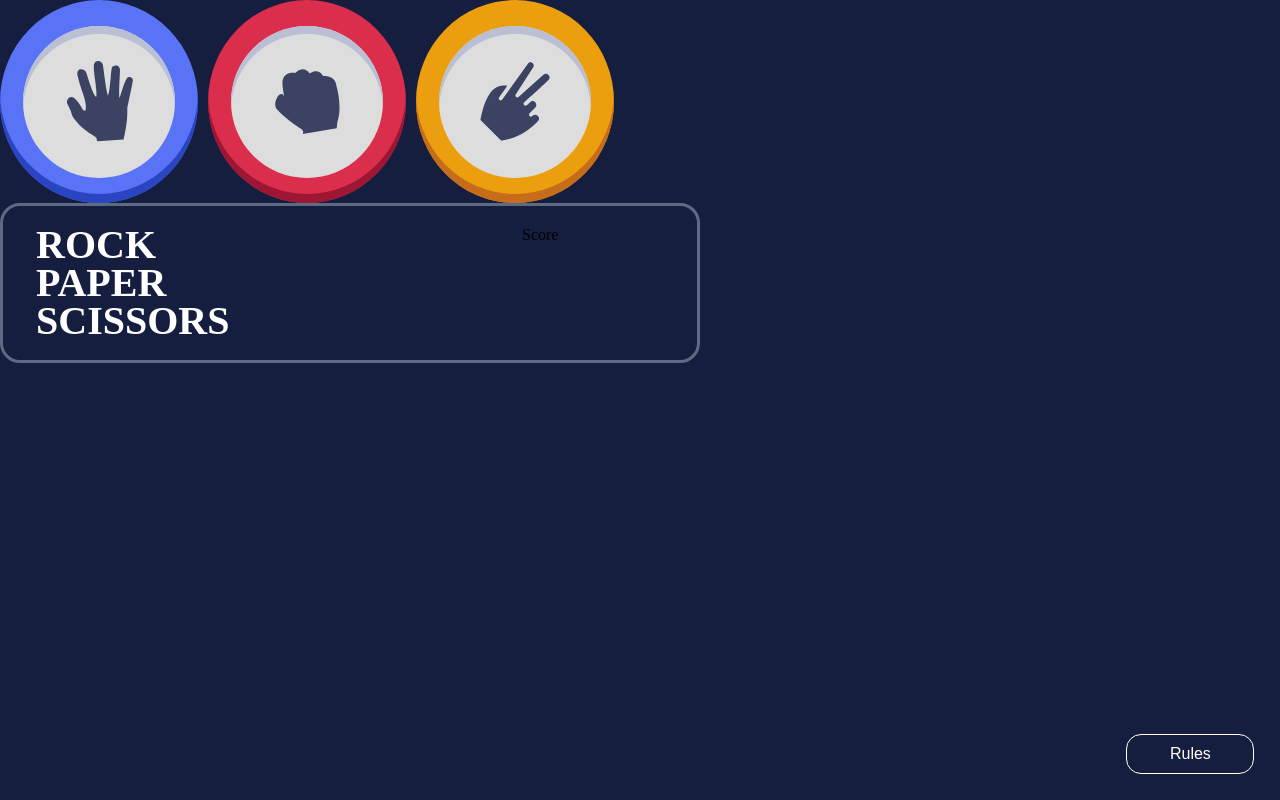
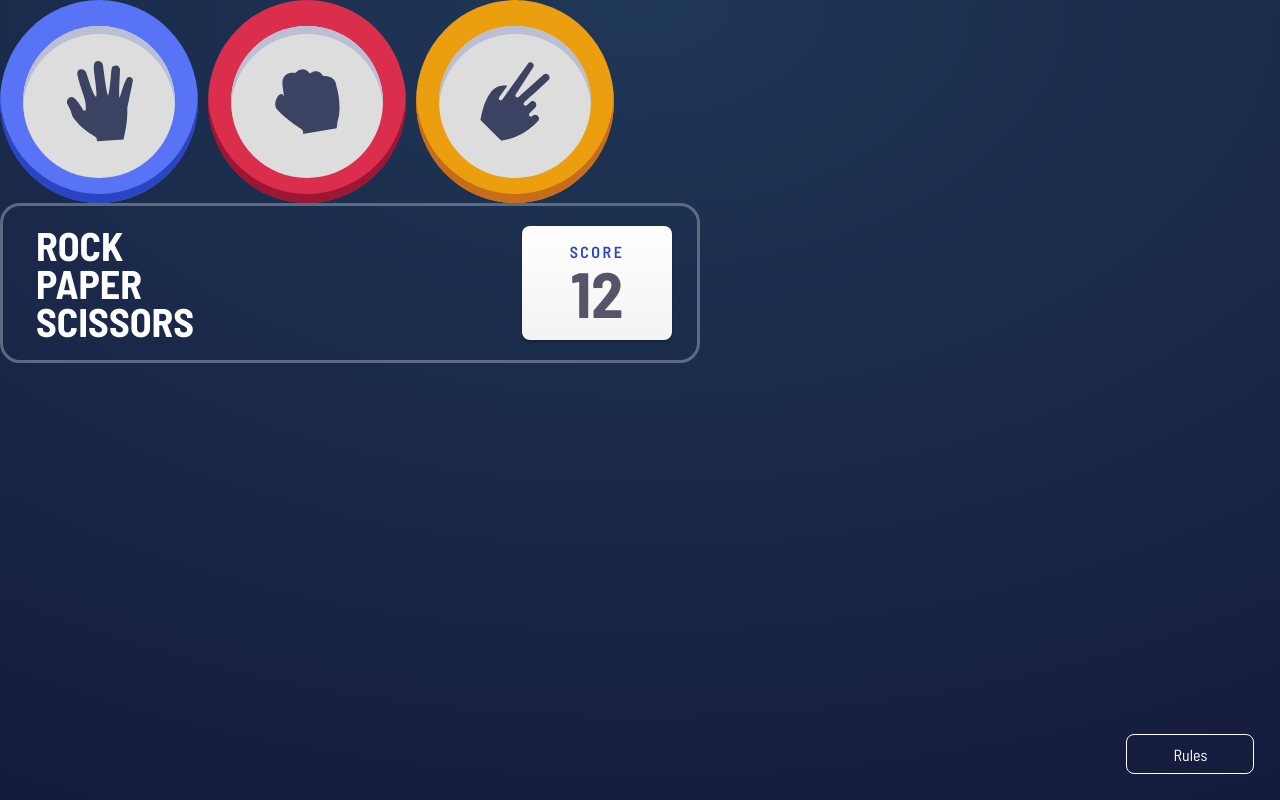
Before and after one commit to Win-Labs/rock-paper-scissors, a plain HTML site: page index.html in a window 1280 px wide. Drawn offline with Linux system fonts and the light colour scheme.

Commit message:
feature/score-title

```diff
--- a/index.css
+++ b/index.css
@@ -5,7 +5,13 @@
 }
 
 body {
-  background-color: #161e3f;
+  height: 100vh;
+  width: 100vw;
+  background: radial-gradient(
+    134.34% 134.34% at 50% 0%,
+    #1f3757 0%,
+    #131537 100%
+  );
 }
 
 .container {
@@ -60,18 +66,48 @@ body {
 }
 
 .title {
+  align-items: center;
   color: #ffffff;
   font-weight: 700;
   font-size: 40px;
   width: 155.48px;
   line-height: 0.95;
-  text-align: left;
-  align-items: center;
+  font-family: "Barlow Semi Condensed", sans-serif;
 }
 
 .score {
   width: 150px;
   height: 114px;
+  left: 859px;
+  top: 66px;
+  background: linear-gradient(0deg, #f3f3f3 0%, #ffffff 100%);
+  box-shadow: 0px 3px 3px rgba(0, 0, 0, 0.196706);
+  border-radius: 8px;
+  padding-top: 16px;
+  padding-bottom: 16px;
+}
+
+.score-text {
+  height: 19px;
+  font-family: "Barlow Semi Condensed", sans-serif;
+  font-style: normal;
+  font-weight: 600;
+  font-size: 16px;
+  line-height: 19px;
+  letter-spacing: 2.5px;
+  color: #2a45c2;
+  text-align: center;
+}
+
+.score-value {
+  height: 64px;
+  font-family: "Barlow Semi Condensed", sans-serif;
+  font-style: normal;
+  font-weight: 700;
+  font-size: 64px;
+  line-height: 64px;
+  text-align: center;
+  color: #565468;
 }
 
 .rules-button {
@@ -84,6 +120,7 @@ body {
   right: 0;
   bottom: 0;
   margin: 2%;
-  border: solid 0.5px #ffffff;
-  border-radius: 15px;
+  border: solid 1px #ffffff;
+  border-radius: 8px;
+  font-family: "Barlow Semi Condensed", sans-serif;
 }
--- a/index.html
+++ b/index.html
@@ -5,13 +5,22 @@
     <meta http-equiv="X-UA-Compatible" content="IE=edge" />
     <meta name="viewport" content="width=device-width, initial-scale=1.0" />
     <link rel="stylesheet" type="text/css" href="index.css" />
+    <link rel="preconnect" href="https://fonts.googleapis.com" />
+    <link rel="preconnect" href="https://fonts.gstatic.com" crossorigin />
+    <link
+      href="https://fonts.googleapis.com/css2?family=Barlow+Semi+Condensed:wght@400;600;700&display=swap"
+      rel="stylesheet"
+    />
     <title>RPS</title>
   </head>
   <body>
     <div class="container"></div>
     <div class="container title-score">
       <div class="title">ROCK PAPER SCISSORS</div>
-      <div class="score">Score</div>
+      <div class="score">
+        <p class="score-text">SCORE</p>
+        <p class="score-value">12</p>
+      </div>
     </div>
     <button class="rules-button">Rules</button>
     <script src="index.js"></script>
```
